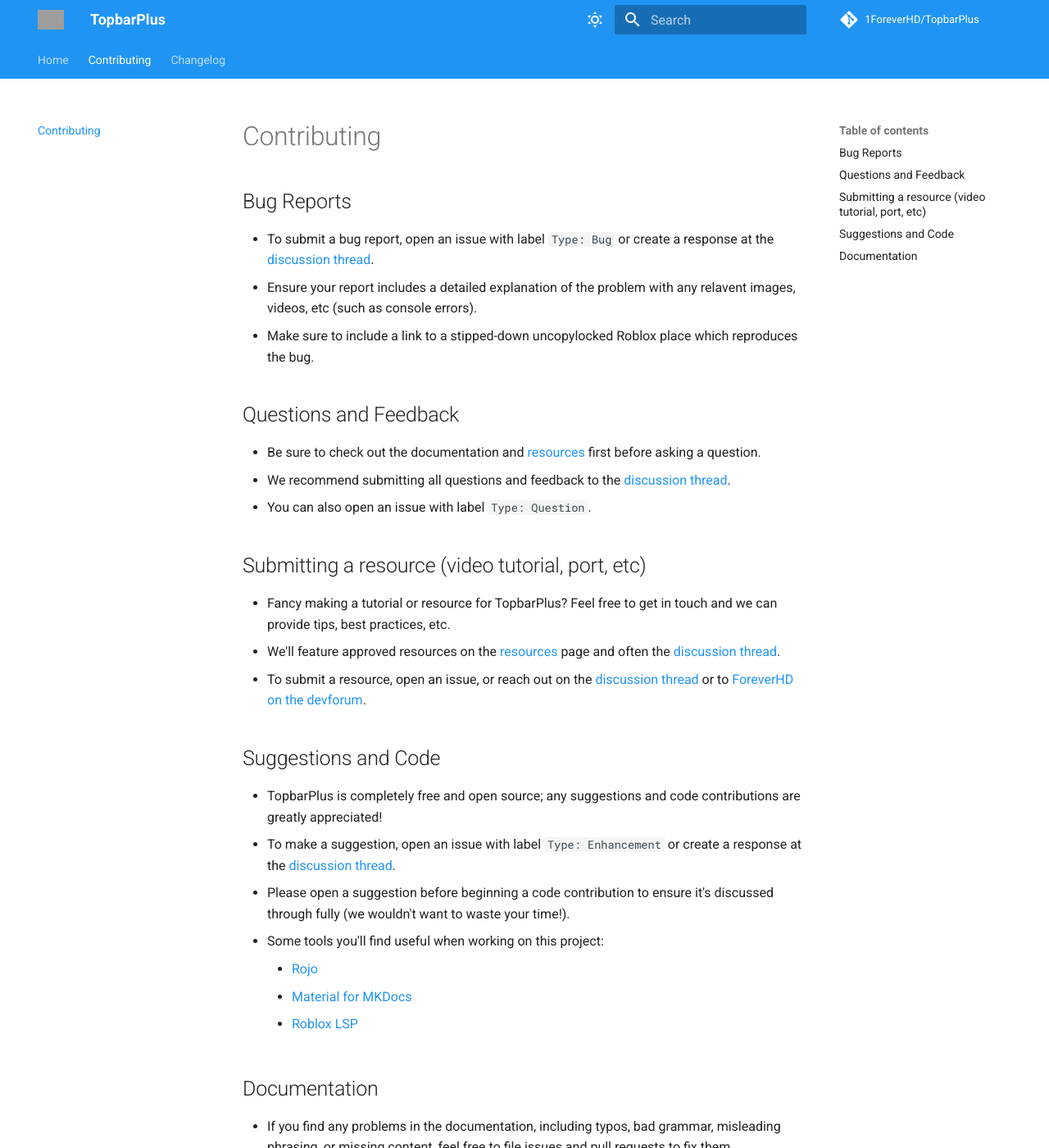
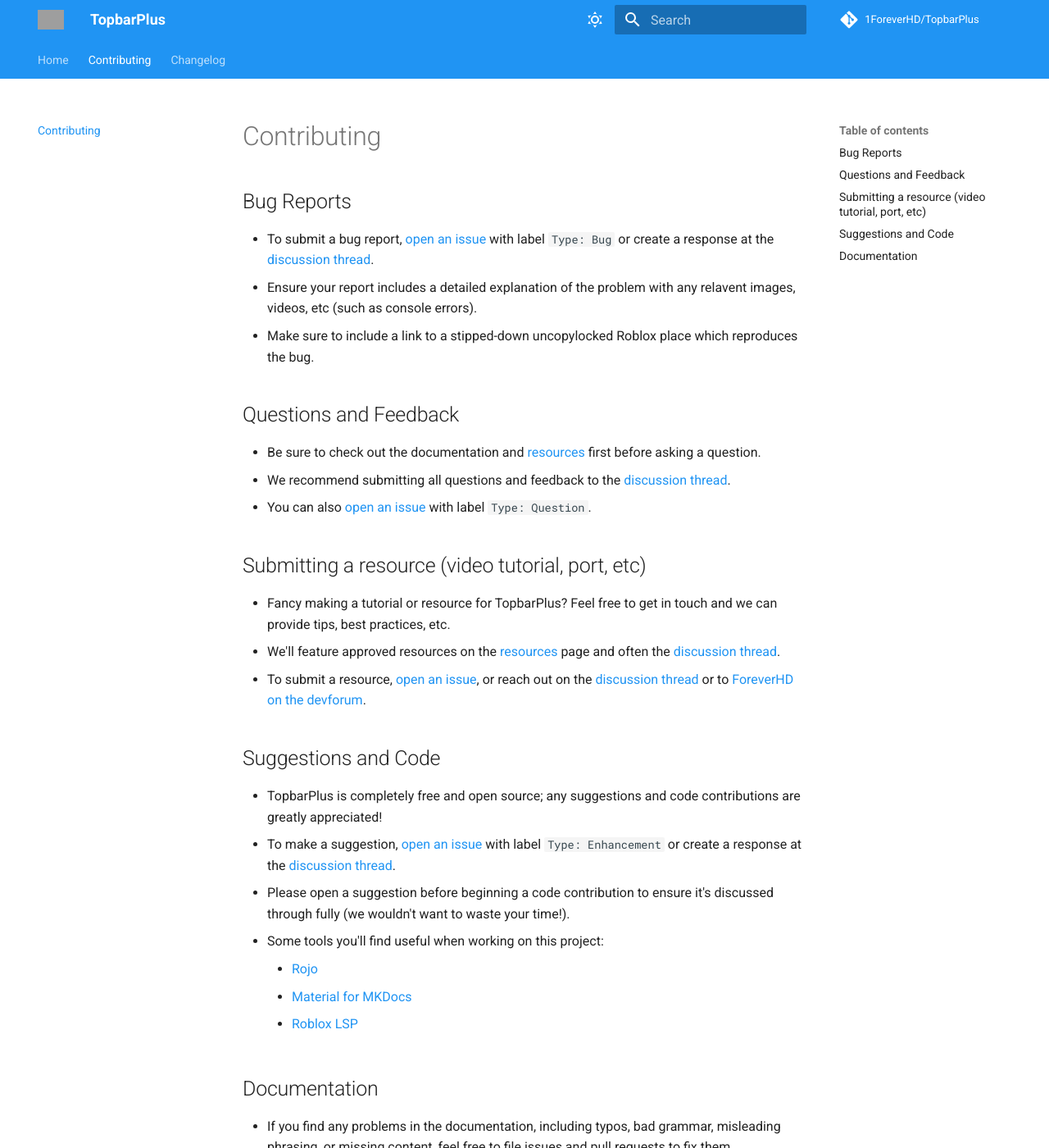
Before and after one commit to 1ForeverHD/TopbarPlus, an MkDocs documentation site: the page built from docs/contributing.md, in a window 1280 px wide and 1400 px high. Shown: the whole window at 82% size. Built offline with MkDocs 1.6.1 and Material for MkDocs 9.7.7, drawn with Linux system fonts in a browser that asks for light colours; comment, search, counter and statistics services are not loaded; part of the change alters nothing that is shown; grey boxes are pictures that could not be loaded.

```diff
--- a/docs/contributing.md
+++ b/docs/contributing.md
@@ -3,25 +3,26 @@
 [Material for MKDocs]: https://squidfunk.github.io/mkdocs-material/
 [ForeverHD on the devforum]: https://devforum.roblox.com/u/ForeverHD/summary
 [TopbarPlus repository]: https://github.com/1ForeverHD/TopbarPlus
+[open an issue]: https://github.com/1ForeverHD/TopbarPlus/issues
 
 ## Bug Reports
-- To submit a bug report, open an issue with label ``Type: Bug`` or create a response at the [discussion thread].
+- To submit a bug report, [open an issue] with label ``Type: Bug`` or create a response at the [discussion thread].
 - Ensure your report includes a detailed explanation of the problem with any relavent images, videos, etc (such as console errors).
 - Make sure to include a link to a stipped-down uncopylocked Roblox place which reproduces the bug.
 
 ## Questions and Feedback
 - Be sure to check out the documentation and [resources] first before asking a question.
 - We recommend submitting all questions and feedback to the [discussion thread].
-- You can also open an issue with label ``Type: Question``.
+- You can also [open an issue] with label ``Type: Question``.
 
 ## Submitting a resource (video tutorial, port, etc)
 - Fancy making a tutorial or resource for TopbarPlus? Feel free to get in touch and we can provide tips, best practices, etc.
 - We'll feature approved resources on the [resources] page and often the [discussion thread].
-- To submit a resource, open an issue, or reach out on the [discussion thread] or to [ForeverHD on the devforum].
+- To submit a resource, [open an issue], or reach out on the [discussion thread] or to [ForeverHD on the devforum].
 
 ## Suggestions and Code
 - TopbarPlus is completely free and open source; any suggestions and code contributions are greatly appreciated!
-- To make a suggestion, open an issue with label ``Type: Enhancement`` or create a response at the [discussion thread].
+- To make a suggestion, [open an issue] with label ``Type: Enhancement`` or create a response at the [discussion thread].
 - Please open a suggestion before beginning a code contribution to ensure it's discussed through fully (we wouldn't want to waste your time!).
 - Some tools you'll find useful when working on this project:
     - [Rojo](https://rojo.space/docs/)
```
